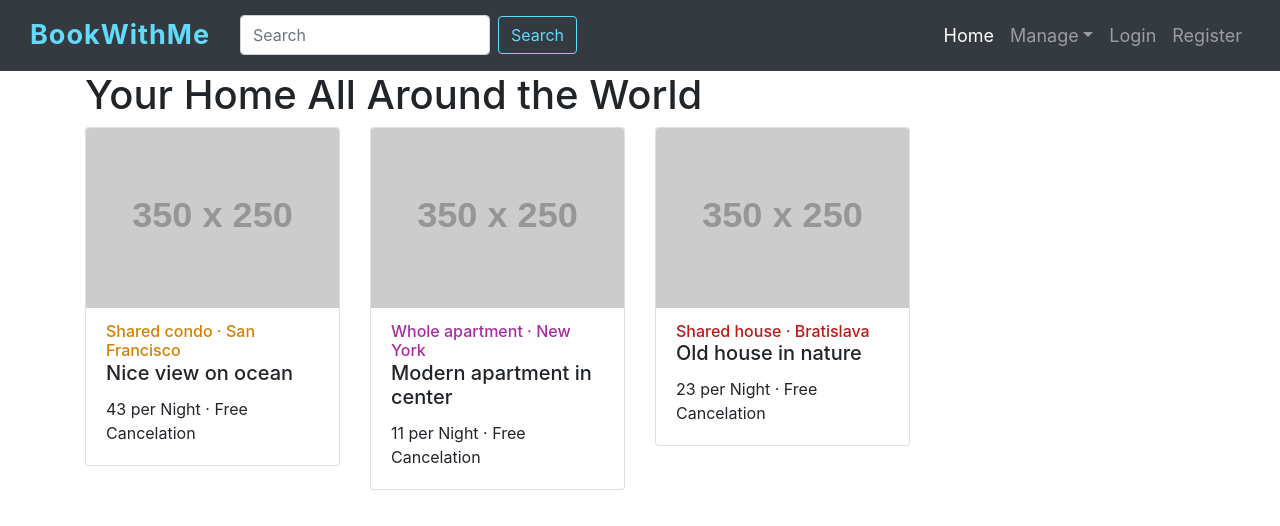
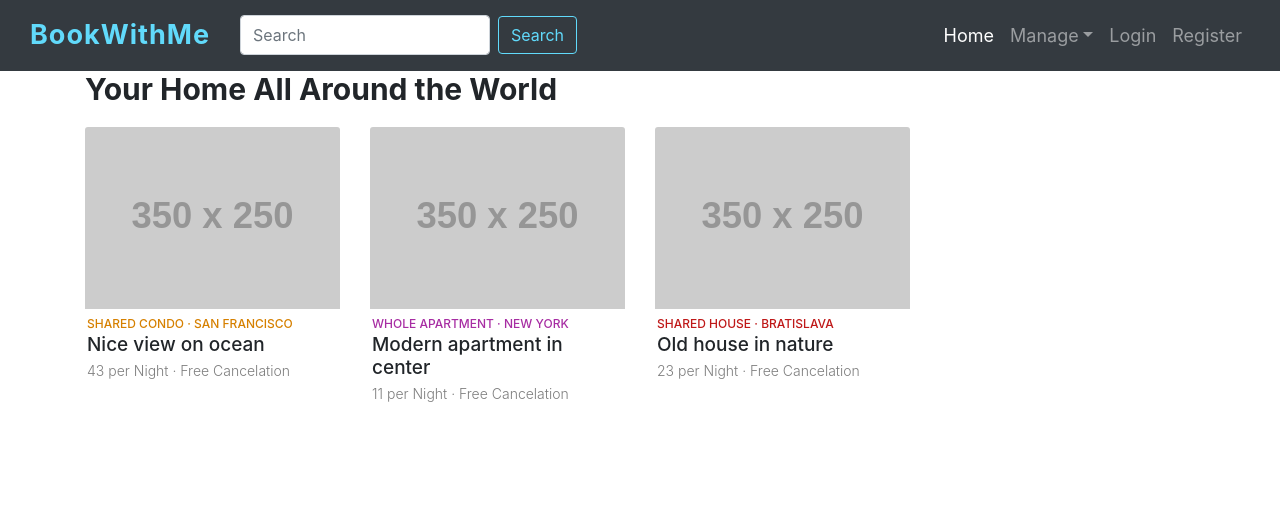
Before and after one commit to aditi795/bwm-react, a React (Create React App) app: page / in a window 1280 px wide. Shown: the top 526 px of the page. Built offline with nearby package versions, Linux system fonts and the light colour scheme.

Commit message:
Implemented Routing

```diff
--- a/package.json
+++ b/package.json
@@ -12,6 +12,7 @@
     "popper.js": "^1.16.0",
     "react": "^16.13.1",
     "react-dom": "^16.13.1",
+    "react-router-dom": "^5.2.0",
     "react-scripts": "3.4.1"
   },
   "scripts": {
--- a/src/App.js
+++ b/src/App.js
@@ -1,13 +1,21 @@
 import React from 'react';
-//import CounterApp from './components/CounterApp/CounterApp'
 import Header from './components/shared/header.js';
-import RentalHome from './pages/RentalHome';
+import Routes from './Routes';
+import { BrowserRouter as Router} from "react-router-dom";
+
+
 const App = () => {
+
+
+
+
   return (
-      <div>
-        <Header/>
-        <RentalHome/>
-      </div>
+    <div>
+    <Router>
+      <Header />
+      <Routes/>
+    </Router>
+  </div>
   )
 }
 
--- /dev/null
+++ b/src/Routes.js
@@ -0,0 +1,27 @@
+import React from 'react';
+import { Switch, Route } from "react-router-dom";
+import RentalHome from './pages/RentalHome';
+import Login from './pages/Login';
+import Register from './pages/Register';
+
+
+const Routes = () => {
+  return (
+    <div class="container">
+      <Switch>
+        <Route exact path="/">
+          <RentalHome />
+        </Route>
+        <Route path="/login">
+          <Login />
+        </Route>
+        <Route path="/register">
+          <Register />
+        </Route>
+      </Switch>
+    </div>
+
+  )
+
+}
+export default Routes;
--- a/src/components/shared/header.js
+++ b/src/components/shared/header.js
@@ -1,11 +1,12 @@
 /* eslint-disable jsx-a11y/anchor-is-valid */
 import React from 'react'
+import { Link } from "react-router-dom";
 
-const Header =() => {
+const Header = () => {
 
-    return (
-      <nav className="navbar navbar-expand-lg navbar-dark bg-dark">
-      <a className="navbar-brand" href="#">BookWithMe</a>
+  return (
+    <nav className="navbar navbar-expand-lg navbar-dark bg-dark">
+      <Link className="navbar-brand" to="/">BookWithMe</Link>
       <button className="navbar-toggler" type="button" data-toggle="collapse" data-target="#navbarSupportedContent" aria-controls="navbarSupportedContent" aria-expanded="false" aria-label="Toggle navigation">
         <span className="navbar-toggler-icon"></span>
       </button>
@@ -17,7 +18,7 @@ const Header =() => {
         </form>
         <ul className="navbar-nav ml-auto">
           <li className="nav-item active">
-            <a className="nav-link" href="#">Home <span className="sr-only">(current)</span></a>
+            <Link className="nav-link" to="/">Home <span className="sr-only">(current)</span></Link>
           </li>
           <li className="nav-item dropdown">
             <a className="nav-link dropdown-toggle" href="#" id="navbarDropdown" role="button" data-toggle="dropdown" aria-haspopup="true" aria-expanded="false">
@@ -31,15 +32,15 @@ const Header =() => {
             </div>
           </li>
           <li className="nav-item">
-            <a className="nav-link" href="#">Login</a>
+            <Link className="nav-link" to="/login">Login</Link>
           </li>
           <li className="nav-item">
-            <a className="nav-link" href="#">Register</a>
+            <Link className="nav-link" to="/register">Register</Link>
           </li>
         </ul>
       </div>
     </nav>
-    )
-  }
+  )
+}
 
 export default Header;
--- a/src/pages/RentalHome.js
+++ b/src/pages/RentalHome.js
@@ -44,7 +44,7 @@ class RentalHome extends React.Component {
   renderRentals = (rentals) =>
     rentals.map(rental =>
       <div key={rental._id} className="col-md-3">
-        <RentalCard rental={rental}/>
+        <RentalCard rental={rental} />
       </div>
     );
 
@@ -52,15 +52,11 @@ class RentalHome extends React.Component {
     const { rentals } = this.state;
     return (
       <div className="card-list">
-        <div className="container">
-          <h1 className="page-title">Your Home All Around the World</h1>
-          <div className="row">
-            {
-              this.renderRentals(rentals)
-            }
-
-
-          </div>
+        <h1 className="page-title">Your Home All Around the World</h1>
+        <div className="row">
+          {
+            this.renderRentals(rentals)
+          }
         </div>
       </div>
 
--- a/src/styles/_index.scss
+++ b/src/styles/_index.scss
@@ -1,9 +1,13 @@
 @import './colors.scss';
 @import './header.scss';
-@import './rental-homes';
+@import './rental-homes.scss';
 
 html, body {
   height: 100%;
+}
+
+.bwm-container {
+  padding-top: 70px;
 }
 
 .type- {
--- a/src/styles/_rental-homes.scss
+++ b/src/styles/_rental-homes.scss
@@ -0,0 +1,34 @@
+.page-title {
+  font-size: 30px;
+  font-weight: 700;
+  margin-bottom: 20px;
+}
+
+.card-list {
+  .bwm-card {
+    border: none;
+
+    .card-body {
+      padding: 8px 2px;
+
+      .card-subtitle {
+        margin: 0;
+        font-weight: 500;
+        font-size: 12px;
+        text-transform: uppercase;
+      }
+
+      .card-title {
+        font-size: 19px;
+        margin: 3px 0;
+      }
+
+      .card-text {
+        font-size: 14px;
+        font-weight: 300;
+        color: #7e7e7e;
+        margin-bottom: 0;
+      }
+    }
+  }
+}
```
Also changed, not shown: 1 other file (tests, documents, lock files or other folders).
